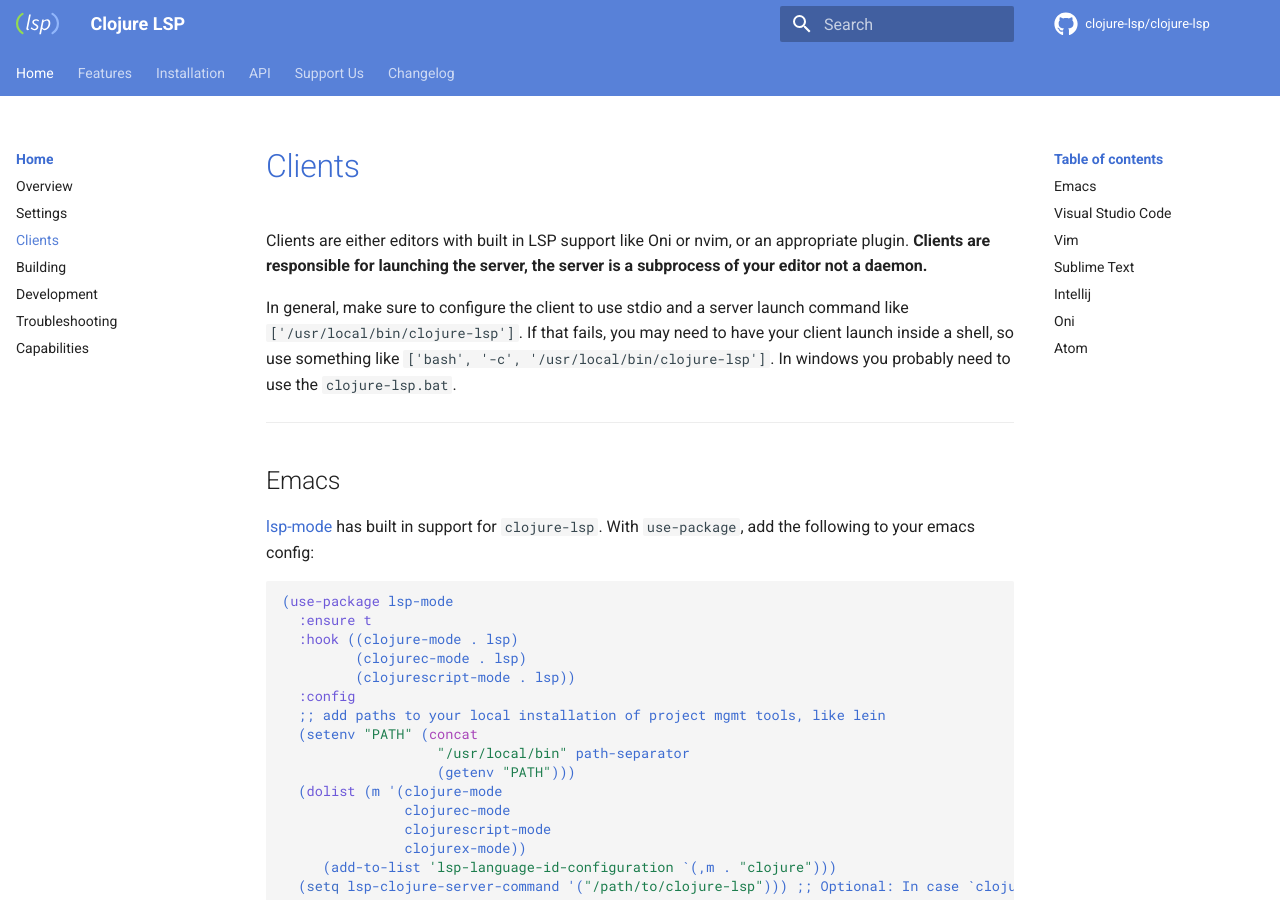
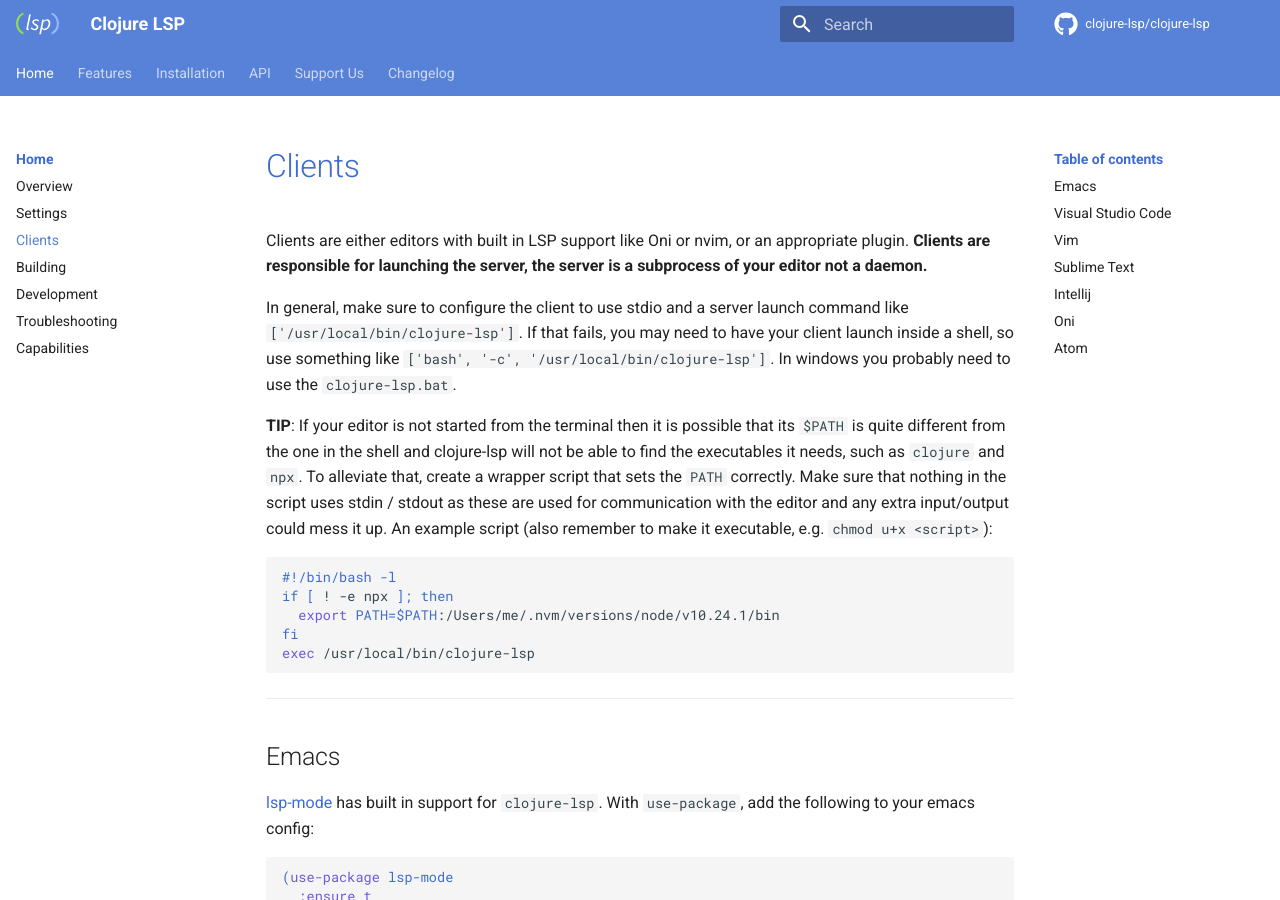
Before and after one commit to clojure-lsp/clojure-lsp, an MkDocs documentation site: the page built from docs/clients.md, in a window 1280 px wide and 900 px high. Built offline with MkDocs 1.6.1 and Material for MkDocs 9.7.7, drawn with Linux system fonts in a browser that asks for light colours; comment, search, counter and statistics services are not loaded; some of the changed text lies outside the part shown.

Commit message:
clients: PATH, intellij and timeouts

````diff
--- a/docs/clients.md
+++ b/docs/clients.md
@@ -6,6 +6,16 @@ Clients are either editors with built in LSP support like Oni or nvim, or an app
 In general, make sure to configure the client to use stdio and a server launch command like `['/usr/local/bin/clojure-lsp']`.
 If that fails, you may need to have your client launch inside a shell, so use something like `['bash', '-c', '/usr/local/bin/clojure-lsp']`.
 In windows you probably need to use the `clojure-lsp.bat`.
+
+**TIP**: If your editor is not started from the terminal then it is possible that its `$PATH` is quite different from the one in the shell and clojure-lsp will not be able to find the executables it needs, such as `clojure` and `npx`. To alleviate that, create a wrapper script that sets the `PATH` correctly. Make sure that nothing in the script uses stdin / stdout as these are used for communication with the editor and any extra input/output could mess it up. An example script (also remember to make it executable, e.g. `chmod u+x <script>`):
+
+```bash
+#!/bin/bash -l
+if [ ! -e npx ]; then
+  export PATH=$PATH:/Users/me/.nvm/versions/node/v10.24.1/bin
+fi
+exec /usr/local/bin/clojure-lsp
+```
 
 ---
 
@@ -123,6 +133,8 @@ Install the [LSP Support plugin](https://github.com/gtache/intellij-lsp) and con
 2. In the *Extension* field enter `clj;cljs;cljc;edn`.
 3. In the *Command* field enter the path to the executable, for instance `/usr/local/bin/clojure-lsp`.
 
+BEWARE: The LSP Support plugin has short timeouts and will kill clojure-lsp silently if it exceeds the limit. It is highly recommended that you increase the *Init* timeout from 10000 (10s) to e.g. 300000 (5 min). The first scan can easily take over a minute on a bigger project. See Preferences / Languages & Frameworks / Language Server Protocol / Timeouts. If the plugin's icon in the status bar (a circle) turns red, it means starting clojure-lsp failed. Click on it and select *Show timeouts* - any limits that were exceeded will be in red.
+
 ---
 
 ## Oni
````
